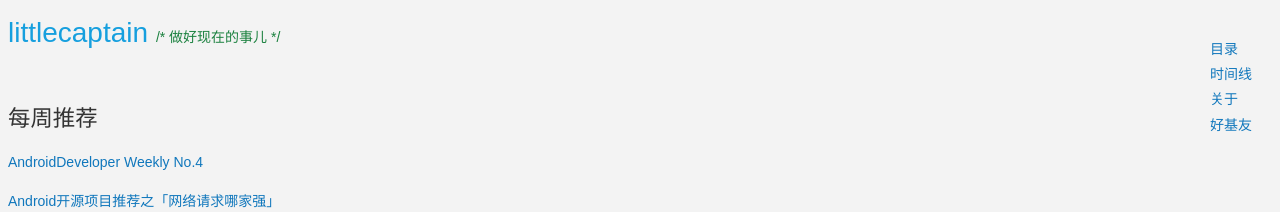
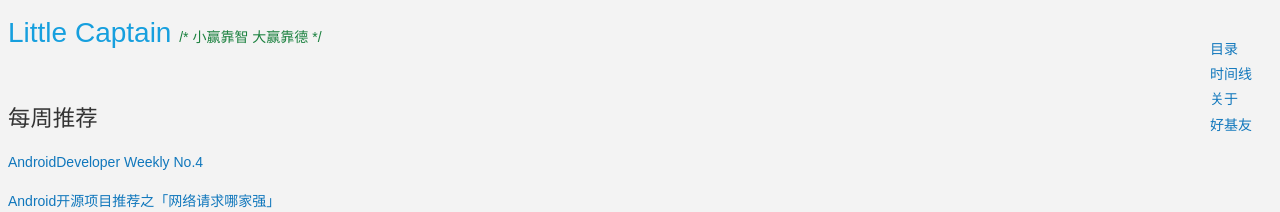
Before and after one commit to BinaryCaptain/BinaryCaptain.github.io, a Jekyll site: the page built from index.md, in a window 1280 px wide. Shown: the top 212 px of the page. Built offline with Jekyll 4.4.1, drawn with Linux system fonts in a browser that asks for light colours; nearby versions of some CDN libraries; comment, search, counter and statistics services are not loaded; a style sheet for code colours, icons or effects is not loaded.

Commit message:
关于我页面修改5

```diff
--- a/_config.yml
+++ b/_config.yml
@@ -9,10 +9,10 @@
 highlighter: rouge
 paginate: 5
 
-title : 做好现在的事儿
+title : 小赢靠智 大赢靠德
 tagline: 爱生活，爱技术，爱科技，爱折腾
 author :
-  name : littlecaptain
+  name : Little Captain
   description: front-end Developer, Like OpenSource
   email : yanchao150054@gmail.com
   github : https://github.com/yanchao123456
@@ -27,7 +27,7 @@
 # Else if you are pushing to username.github.io, replace with your username.
 # Finally if you are pushing to a GitHub project page, include the project name at the end.
 #
-production_url : http://yanchao.com
+production_url : https://yanchao123456.github.io
 
 # All Jekyll-Bootstrap specific configurations are namespaced into this hash
 #
@@ -84,7 +84,7 @@
   comments :
     provider : disqus
     disqus :
-      short_name : stormsblog
+      short_name : yanchaoblog
 
   # Settings for analytics helper
   # Set 'provider' to the analytics provider you want to use.
@@ -101,7 +101,7 @@
   # Set 'provider' to false to turn sharing off globally.
   #
   sharing :
-    provider : false
+    provider : true
 
   # Settings for all other include helpers can be defined by creating
   # a hash with key named for the given helper. ex:
```
